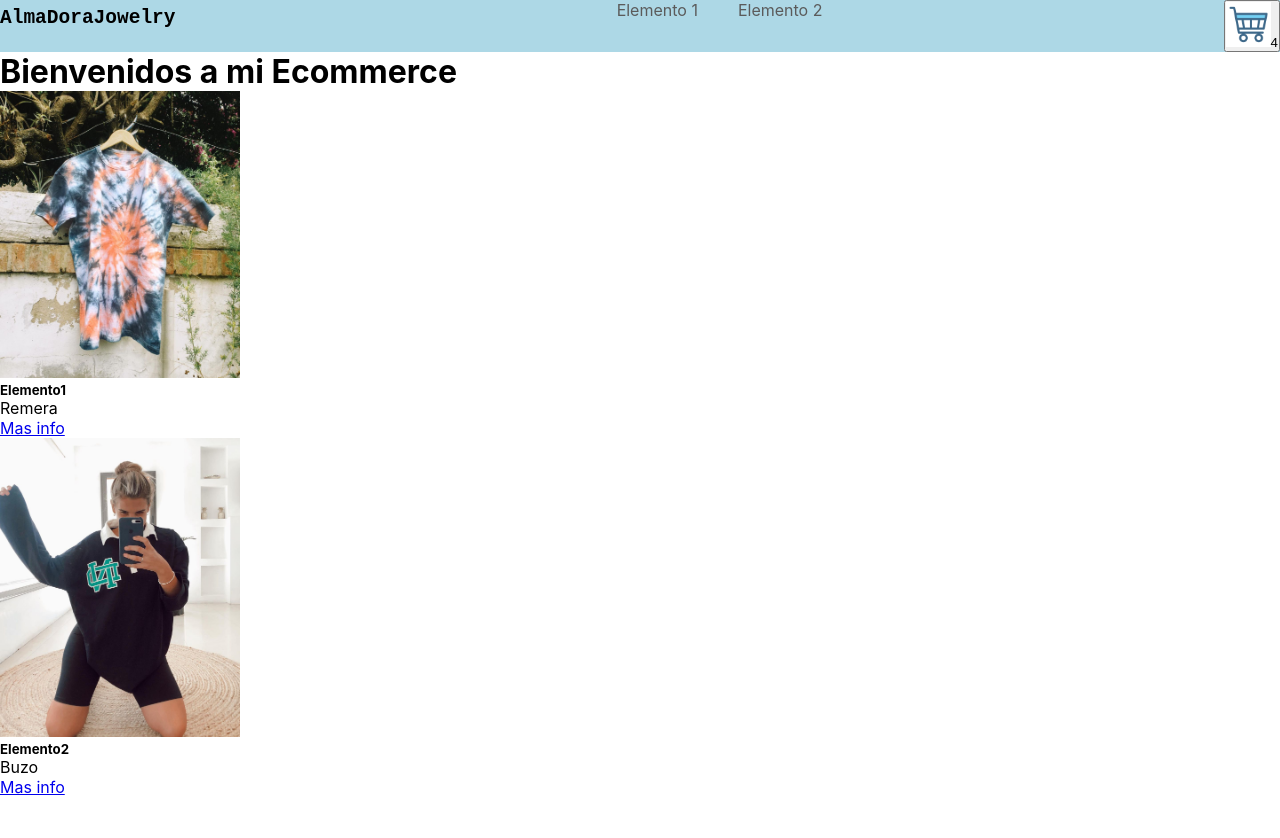
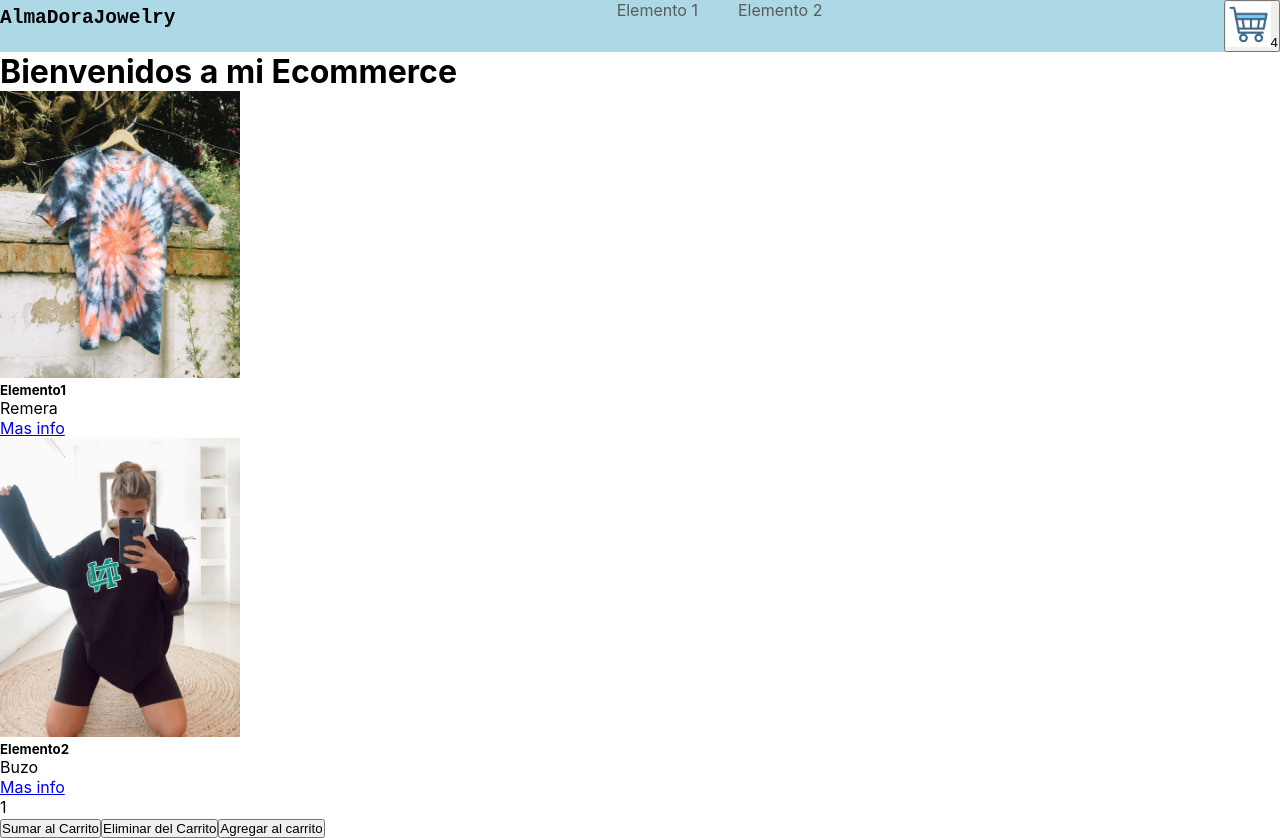
Before and after one commit to Fabrizio-Turdo/React.JS, a React (Create React App) app: page / in a window 1280 px wide. Before the commit the page ends 800 px from the top, so only its background shows below. Built offline with nearby package versions, Linux system fonts and the light colour scheme.

Commit message:
Iniciando contador con boton

```diff
--- a/src/components/ItemCount/ItemCount.js
+++ b/src/components/ItemCount/ItemCount.js
@@ -1,18 +1,21 @@
 import { useState } from "react"
 const ItemCount =(props) =>{
-    const [stock, setStock] = useState(0); //HOOKs para crear estados de mis componentes
+    const [conter, setConter] = useState(props.initial); //HOOKs para crear estados de mis componentes
     const increment = () =>{
-        setStock(stock+1);
-        console.log(stock);
+        setConter(conter+1);
+        console.log(conter);
+        //un ciclo para maximo 5
     }
     const decrease = () =>{
-        setStock(stock-1);
-        console.log(stock);
+        setConter(conter-1);
+        console.log(conter);
     }
     return(
         <>
+            <p>{conter}</p>
             <button onClick={increment}>Sumar al Carrito</button>
             <button onClick={decrease}>Eliminar del Carrito</button>
+            <button onClick={props.onAdd}>Agregar al carrito</button>
         </>
         )
 }
--- a/src/components/ItemListContainer/ItemListContainer.js
+++ b/src/components/ItemListContainer/ItemListContainer.js
@@ -1,13 +1,17 @@
 import Elementos from "./itemList";
+import ItemCount from "../ItemCount/ItemCount"
+
 
 const data = [
     {
+        id:"1",
         img: "./Images/1.jpg",
         title: "Elemento1",
         description: "Remera",
         detalles: "Mas info",
     },
     {
+        id:"2",
         img:  "./Images/2.jpg",
         title: "Elemento2",
         description: "Buzo",
@@ -15,17 +19,22 @@ const data = [
     }
 ];
 const ItemListContainer =  (props) => {
-
+    const onAdd = () =>{
+        console.log('Se agrego un producto.')
+    }
     return(
         <>
             <h1>{props.greeting}</h1>
             {
                 data.map(item =>
-                    <Elementos img={item.img} title={item.title}
+                    <Elementos
+                    key={item.id}
+                    img={item.img} title={item.title}
                     description={item.description}
                     detalles={item.detalles}/>
                 )
             }
+            <ItemCount stock={5} initial={1} onAdd={onAdd} /> {/* Funcion onAdd. Agregar al carrito */}
 
         </>
     );
```
